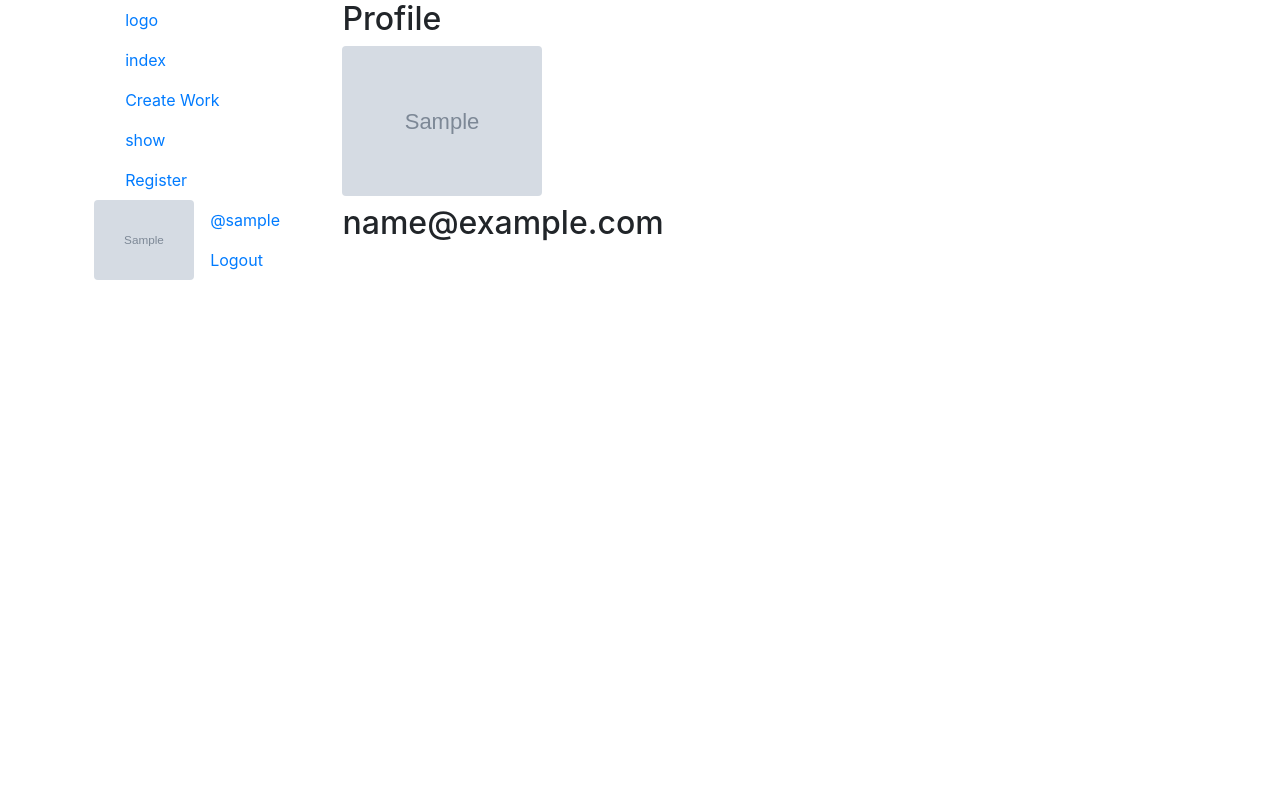
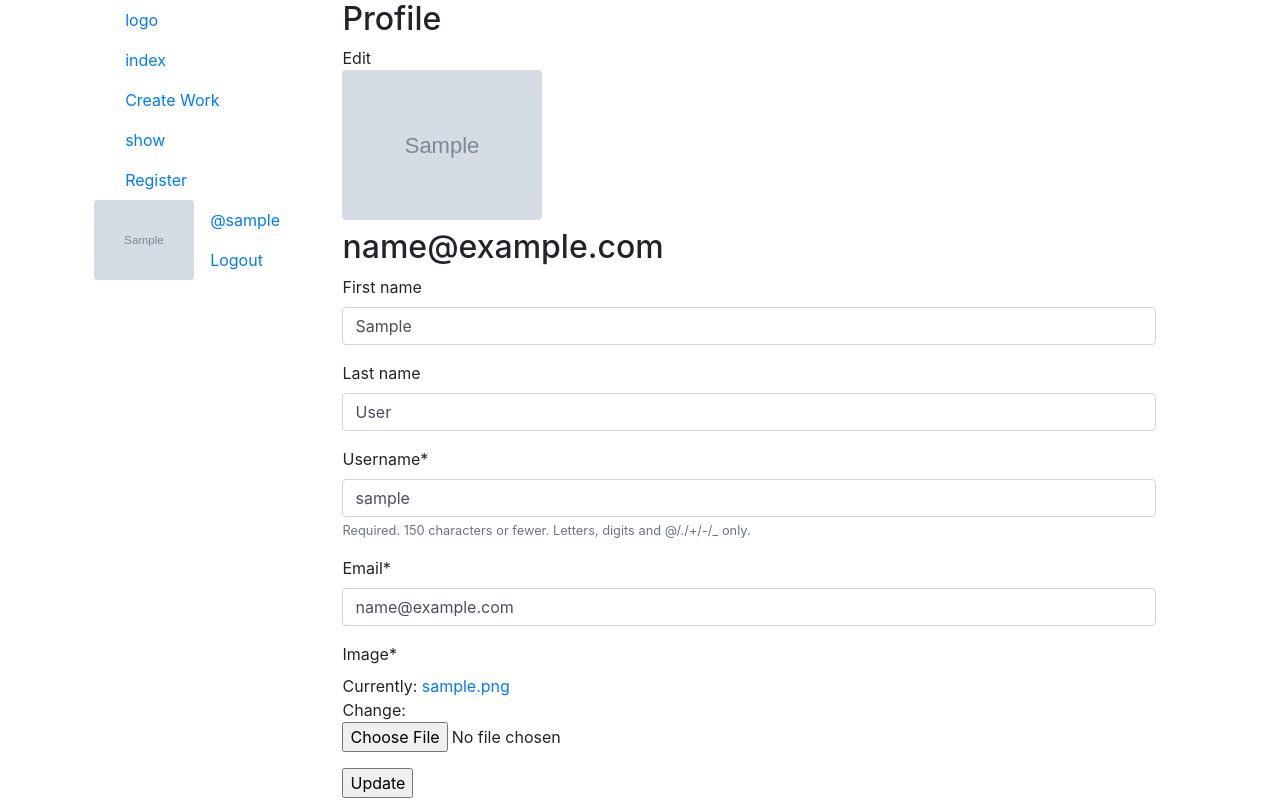
Before and after one commit to nakprad/dailyreport, a Django app: page /profile in a window 1280 px wide. Run offline with Django 3.2, Linux system fonts and the light colour scheme; a user stored in the database is signed in; tables that the repository leaves empty hold one stand-in row (values such as "Sample post"); grey boxes marked "Sample" are stand-in pictures; some libraries are stand-ins or nearby versions.

Commit message:
upload profile

```diff
--- a/dailyreport/report/forms.py
+++ b/dailyreport/report/forms.py
@@ -1,6 +1,6 @@
 # from django.forms import ModelForm
 from django import forms
-from .models import Work
+from .models import Work, Profile
 import datetime
 from bootstrap_datepicker_plus import DatePickerInput
 from functools import partial
@@ -23,3 +23,22 @@ class UserRegisterForm(UserCreationForm):
     class Meta:
         model = User
         fields = ['username','email','password1','password2']
+
+class UserUpdateForm(forms.ModelForm):
+    email = forms.EmailField()
+    username = forms.TextInput
+    first_name = forms.TextInput
+    last_name = forms.TextInput
+    # last_name = forms.TextInput
+    # password1 = forms.PasswordInput()
+    # password2 = forms.PasswordInput()
+
+    class Meta:
+        model = User
+        fields = ['first_name','last_name','username','email']
+
+class ProfileUpdateForm(forms.ModelForm):
+
+    class Meta:
+        model = Profile
+        fields = ['image']
--- a/dailyreport/report/models.py
+++ b/dailyreport/report/models.py
@@ -1,6 +1,7 @@
 from django.db import models
 from datetime import date,datetime
 from django.contrib.auth.models import User
+from PIL import Image
 
 # Create your models here.
 class Work(models.Model):
@@ -18,4 +19,22 @@ class Profile(models.Model):
 
 
     def __str__(self):
-        return f'{self.user.username} Profile'
+        # return f'{self.user.username} Profile'
+        return self.user.username
+
+
+    def save(self):
+        super().save()
+
+        img = Image.open(self.image.path)
+        if img.height > 300 or img.width > 300 :
+            output_size = (300 , 300)
+            img.thumbnail(output_size)
+            img.save(self.image.path)
+
+        # img = Image.open(self.image.path)
+
+        # if img.height > 300 or img.width > 300 :
+        #     output_size = (300 , 300)
+        #     img.thumbnail(output_size)
+        #     img.save(self.image.path)
--- a/dailyreport/report/views.py
+++ b/dailyreport/report/views.py
@@ -1,7 +1,7 @@
 from django.shortcuts import render,redirect, get_object_or_404
 from django.http import HttpResponseRedirect
 from .models import Work
-from .forms import WorkForm, UserRegisterForm
+from .forms import WorkForm, UserRegisterForm, UserUpdateForm, ProfileUpdateForm
 import datetime
 from django.contrib import messages
 from django.contrib.auth import logout as django_logout
@@ -69,11 +69,27 @@ def register(request):
 
 def logout(request):
     django_logout(request)
-    # return render(request,'logout.html')
     return redirect("login")
 
 def profile(request):
-    return render(request,'profile.html')
+    if request.method == 'POST':
+        u_form = UserUpdateForm(request.POST, instance = request.user)
+        p_form = ProfileUpdateForm(request.POST,request.FILES, instance = request.user.profile)
+        if u_form.is_valid() and p_form.is_valid():
+            u_form.save()
+            p_form.save()
+            return redirect(profile)
+
+    else:
+        u_form = UserUpdateForm(instance=request.user)
+        p_form = ProfileUpdateForm(instance=request.user.profile)
+
+    context = {
+        'u_form':u_form,
+        'p_form':p_form,
+
+    }
+    return render(request,'profile.html',context)
 
 
 ############################# NOT USE #############################
--- a/dailyreport/templates/profile.html
+++ b/dailyreport/templates/profile.html
@@ -1,15 +1,26 @@
 {% extends 'layout.html'%}
+{% load crispy_forms_tags %}
 
 {% block content %}
 
 <h2>Profile</h2>
+Edit
+<div>
     <img src="{{ user.profile.image.url }}" class="rounded" width="200px" alt="..."><br>
     <div class="media-body">
         <h2>{{ user.usename }}</h2>
         <h2>{{ user.email }}</h2>
 
     </div>
-
+</div>
+<div>
+    <form method="POST" enctype="multipart/form-data">
+        {% csrf_token %}
+        {{ u_form|crispy }}
+        {{ p_form|crispy }}
+        <input type="submit" value="Update">
+    </form>
+</div>
 
 
 {% endblock %}
```
Also changed, not shown: dailyreport/media/profile_pics/DSCF0968.JPG (added), dailyreport/media/profile_pics/DSCF1001.JPG (added), dailyreport/media/profile_pics/DSCF1003.JPG (added), dailyreport/media/profile_pics/DSCF1003_OtWXlh7.JPG (added), dailyreport/media/profile_pics/DSCF1003_Ykv1pdg.JPG (added), dailyreport/media/profile_pics/DSCF1003_w4QXjus.JPG (added), 8 other files.
